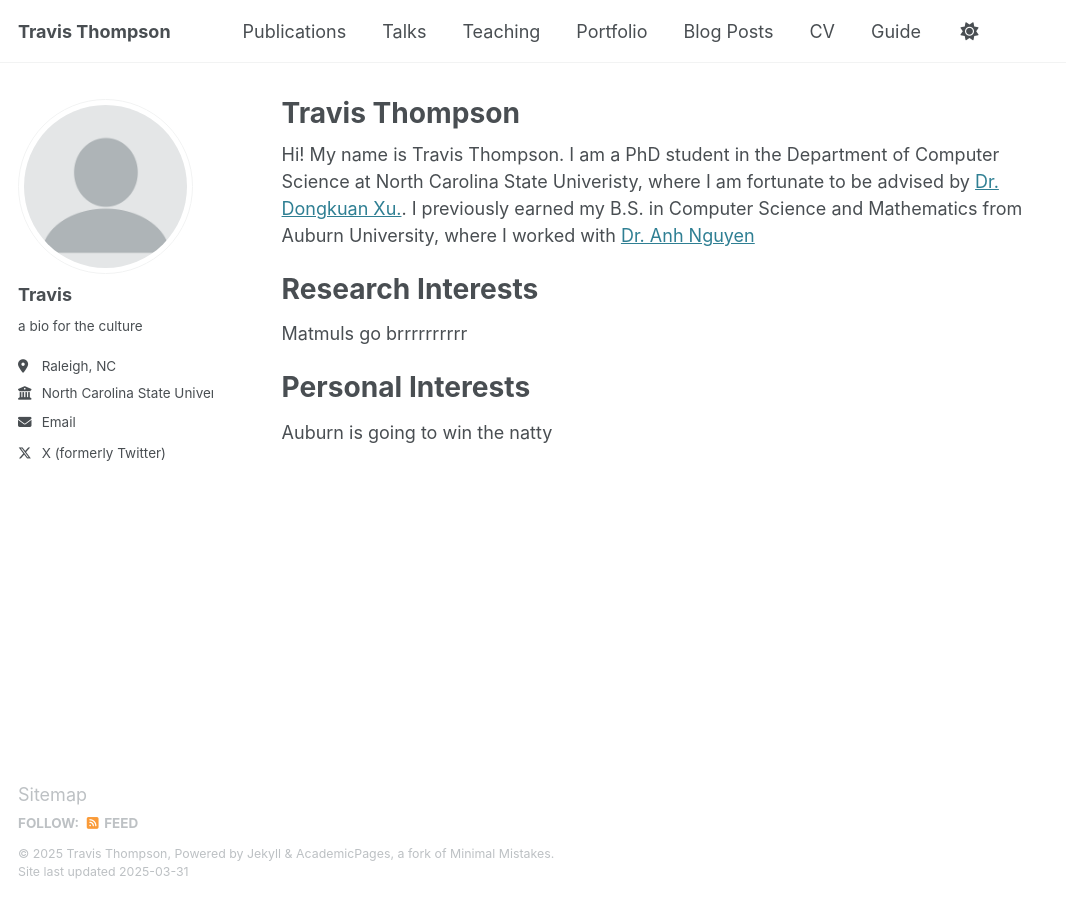
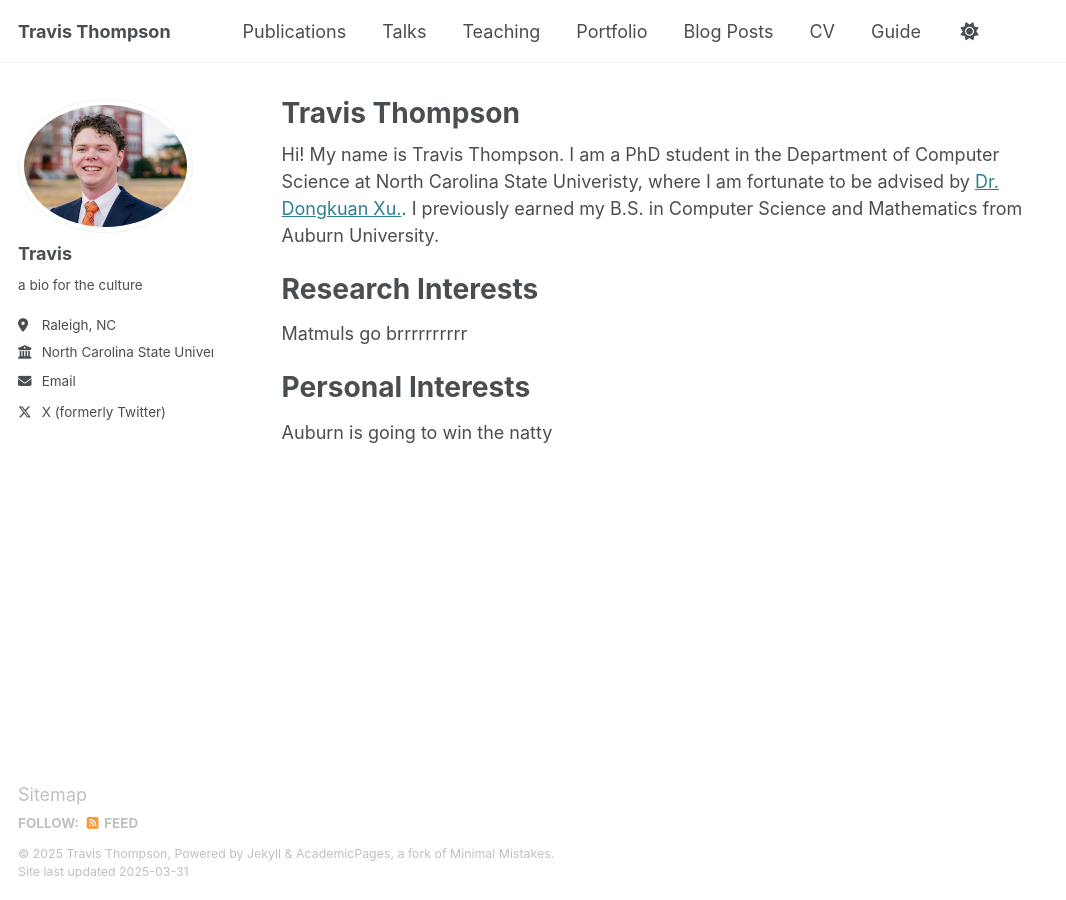
Before and after one commit to Travist14/TravisThompson, a Jekyll site: the page built from _pages/about.md, in a window 1280 px wide. Shown: the whole page, without its empty margins (0-1066 px from the left). Built offline with Jekyll 4.4.1, drawn with Linux system fonts in a browser that asks for light colours.

Commit message:
updated bio

```diff
--- a/_config.yml
+++ b/_config.yml
@@ -22,7 +22,7 @@ repository               : "academicpages/academicpages.github.io"
 #               Additional customization can be done by editing /_includes/author-profile.html
 author:
   # Biographic information
-  avatar           : "profile.png"
+  avatar           : "travis_43.jpg" # filename of avatar image placed in /images/, e.g. "500x300.png"
   name             : "Travis"
   pronouns         : # example: "she/her"
   bio              : "a bio for the culture"
--- a/_pages/about.md
+++ b/_pages/about.md
@@ -7,7 +7,7 @@ redirect_from:
   - /about.html
 ---
 
-Hi! My name is Travis Thompson. I am a PhD student in the Department of Computer Science at North Carolina State Univeristy, where I am fortunate to be advised by [Dr. Dongkuan Xu.](https://dongkuanx27.github.io/). I previously earned my B.S. in Computer Science and Mathematics from Auburn University, where I worked with [Dr. Anh Nguyen](https://anhnguyen.me/research/)
+Hi! My name is Travis Thompson. I am a PhD student in the Department of Computer Science at North Carolina State Univeristy, where I am fortunate to be advised by [Dr. Dongkuan Xu.](https://dongkuanx27.github.io/). I previously earned my B.S. in Computer Science and Mathematics from Auburn University.
 
 Research Interests
 ======
```
Also changed, not shown: images/travis_43.jpg (added).
